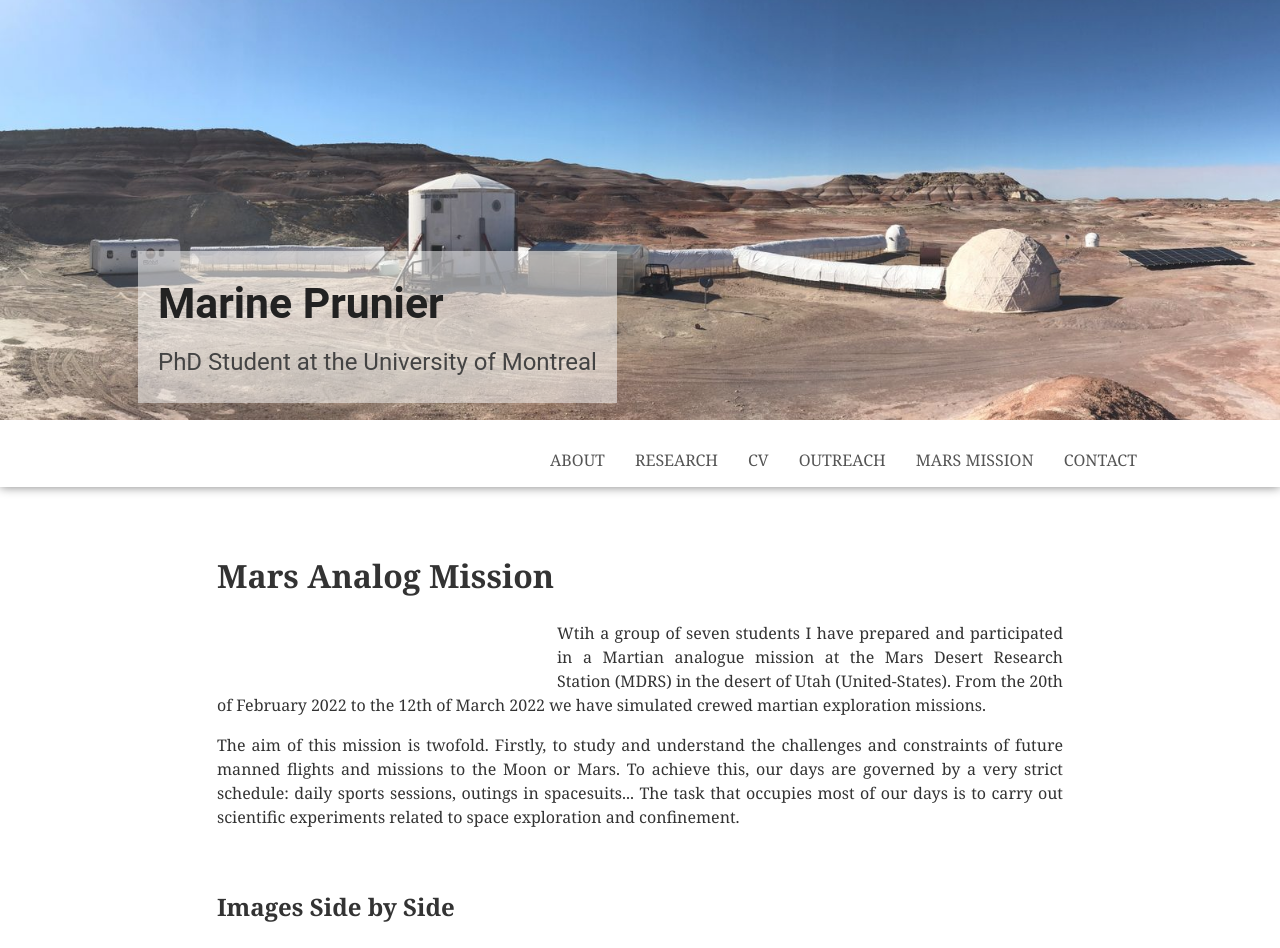
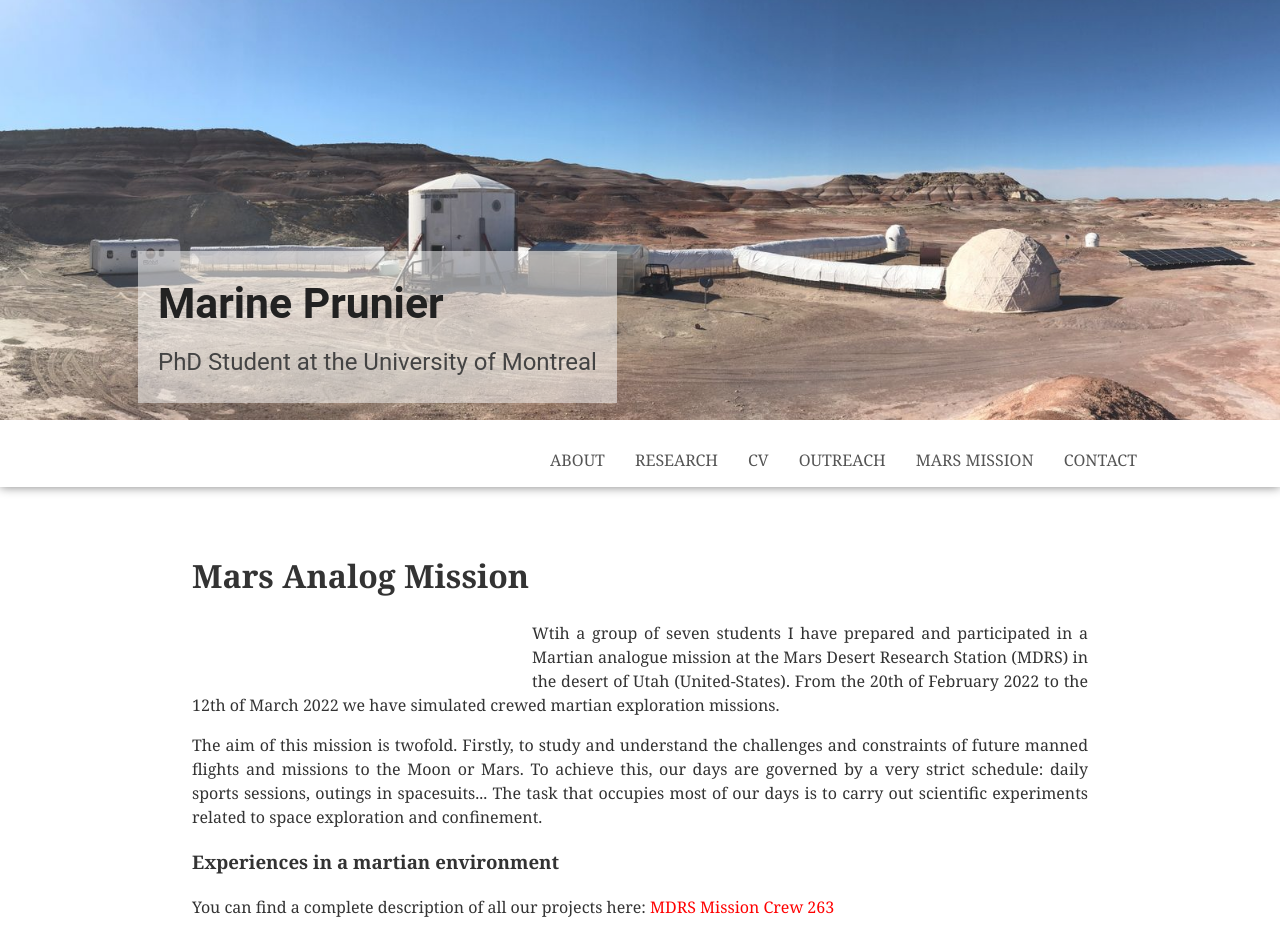
Before and after one commit to MarinePrunier/MarinePrunier.github.io, a Jekyll site: the page built from mars_mission.html, in a window 1280 px wide. Shown: the top 948 px of the page. Built offline with Jekyll 4.4.1, drawn with Linux system fonts in a browser that asks for light colours; some of the changed text lies outside the part shown.

Commit message:
try_iages

```diff
--- a/assets/css/style.css
+++ b/assets/css/style.css
@@ -135,6 +135,12 @@ main h2 {
   margin: 20px;
   float: left;
 }
+
+.contact {
+  width: 200px;
+  margin: 5px;
+  float: left;
+}
 .profile img {
   width: 100%;
   border-radius: 100px;
--- a/contact.html
+++ b/contact.html
@@ -6,10 +6,9 @@ permalink: contact/
 header-image: /images/main/banderole_contact.JPG
 ---
 
-<div class="profile">
+<div class="contact">
 	<img src="../images/main/marine_contact.JPG" alt="">
 </div>
-<img src="marine_contact.JPG" alt="Girl in a jacket">
 
 <h1>Contact</h1>
 
--- a/mars_mission.html
+++ b/mars_mission.html
@@ -28,46 +28,6 @@ and missions to the Moon or Mars. To achieve this, our days are governed by a ve
 daily sports sessions, outings in spacesuits... The task that occupies most of our days is to carry
 out scientific experiments related to space exploration and confinement.
 </p>
-
-<head>
-	<style>
-	* {
-	  box-sizing: border-box;
-	}
-
-	.column {
-	  float: left;
-	  width: 33.33%;
-	  padding: 5px;
-	}
-
-	/* Clearfix (clear floats) */
-	.row::after {
-	  content: "";
-	  clear: both;
-	  display: table;
-	}
-	</style>
-	</head>
-	<body>
-
-	<h2>Images Side by Side</h2>
-	<p>How to create side-by-side images with the CSS float property:</p>
-
-	<div class="row">
-	  <div class="column">
-		<img src="img_snow.jpg" alt="Snow" style="width:100%">
-	  </div>
-	  <div class="column">
-		<img src="img_forest.jpg" alt="Forest" style="width:100%">
-	  </div>
-	  <div class="column">
-		<img src="img_mountains.jpg" alt="Mountains" style="width:100%">
-	  </div>
-	</div>
-
-	</body>
-	</html>
 
 <h3>Experiences in a martian environment</h3>
 You can find a complete description of all our projects here: <a href="https://mars.bde-supaero.fr/en/crew-263/" target="_blank"
```
Also changed, not shown: index.html (+4 -5 lines).
